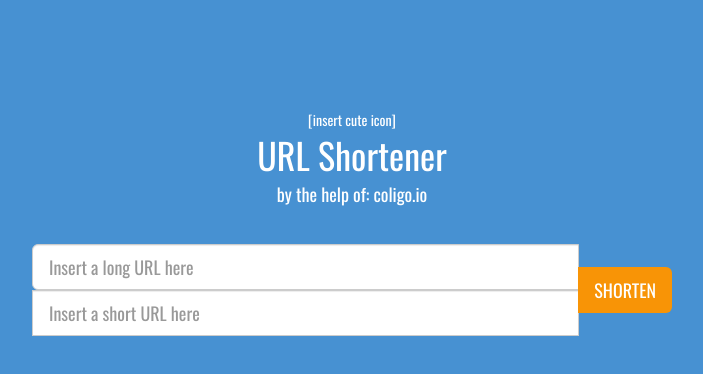
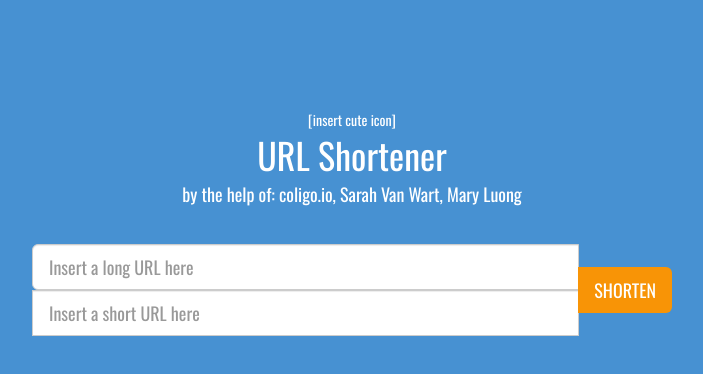
Before and after one commit to Love-and-logic/url-shortener, a website: page client/index.html in a window 1280 px wide. Shown: the whole page, without its empty margins (288-991 px from the left). Drawn offline with nearby package versions, Linux system fonts and the light colour scheme.

Commit message:
completed and pushed to heroku!

```diff
--- a/client/index.html
+++ b/client/index.html
@@ -18,7 +18,7 @@
         <div class="inner cover">
           <span class="#">[insert cute icon]</span>
           <h1>URL Shortener</h1>
-          <h4>by the help of: coligo.io</h4>
+          <h4>by the help of: coligo.io, Sarah Van Wart, Mary Luong</h4>
 
           <div class="row">
 
```
